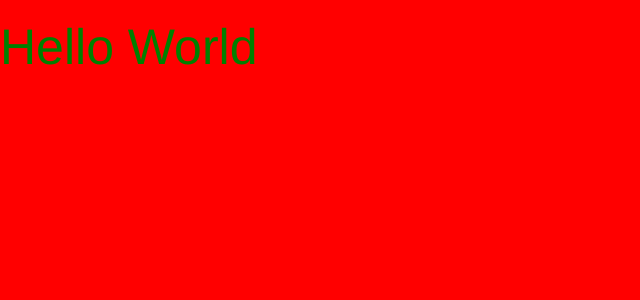
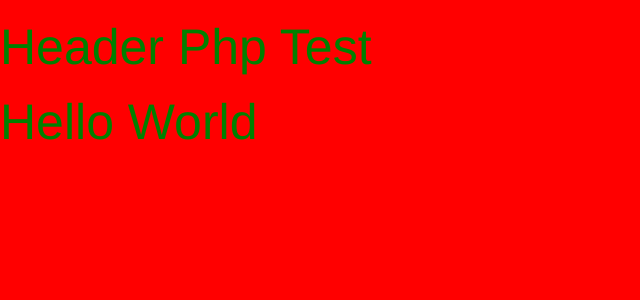
Before and after one commit to tedlodydesign2014/lessonx, a PHP site: page / in a window 1280 px wide. Shown: the top 300 px of the page, without its empty margins (0-640 px from the left). Run offline with PHP 8.4, Linux system fonts and the light colour scheme.

Commit message:
Added Funtime and changed to php for lesson

```diff
--- a/funtime/_less/gen.less
+++ b/funtime/_less/gen.less
@@ -5,6 +5,6 @@ body{
 }
 
 h1{
-	color: green;
+	color: white;
 	font-size: 5rem;
 }
--- /dev/null
+++ b/funtime/include/header.php
@@ -0,0 +1,2 @@
+
+<h1> Header Php Test </h1>
--- a/funtime/index.html
+++ b/funtime/index.php
@@ -9,6 +9,11 @@
 </head>
 
 <body>
+
+<?php
+	require_once('include/header.php');
+?>
+
 <h1>Hello World</h1>
 <script src="bower_components/jquery/dist/jquery.min.js"></script>
 <script src="bower_components/bootstrap/dist/js/bootstrap.min.js"></script>
```
